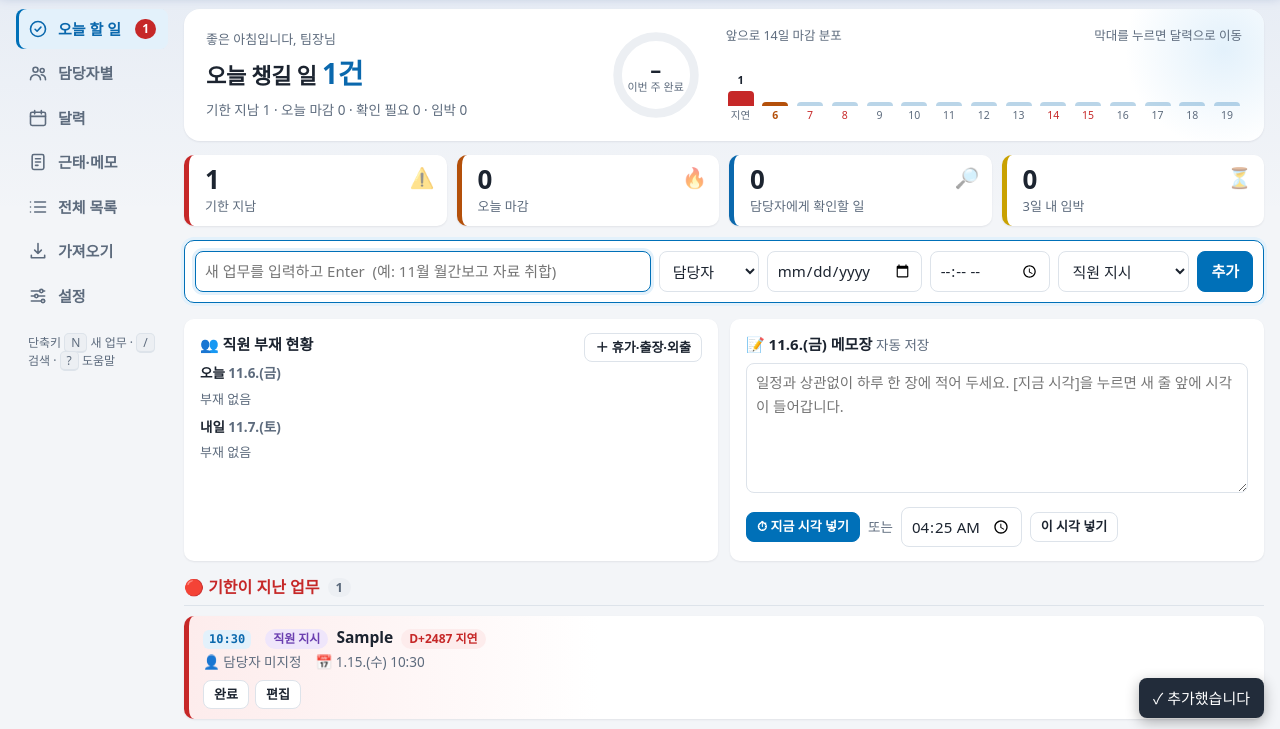
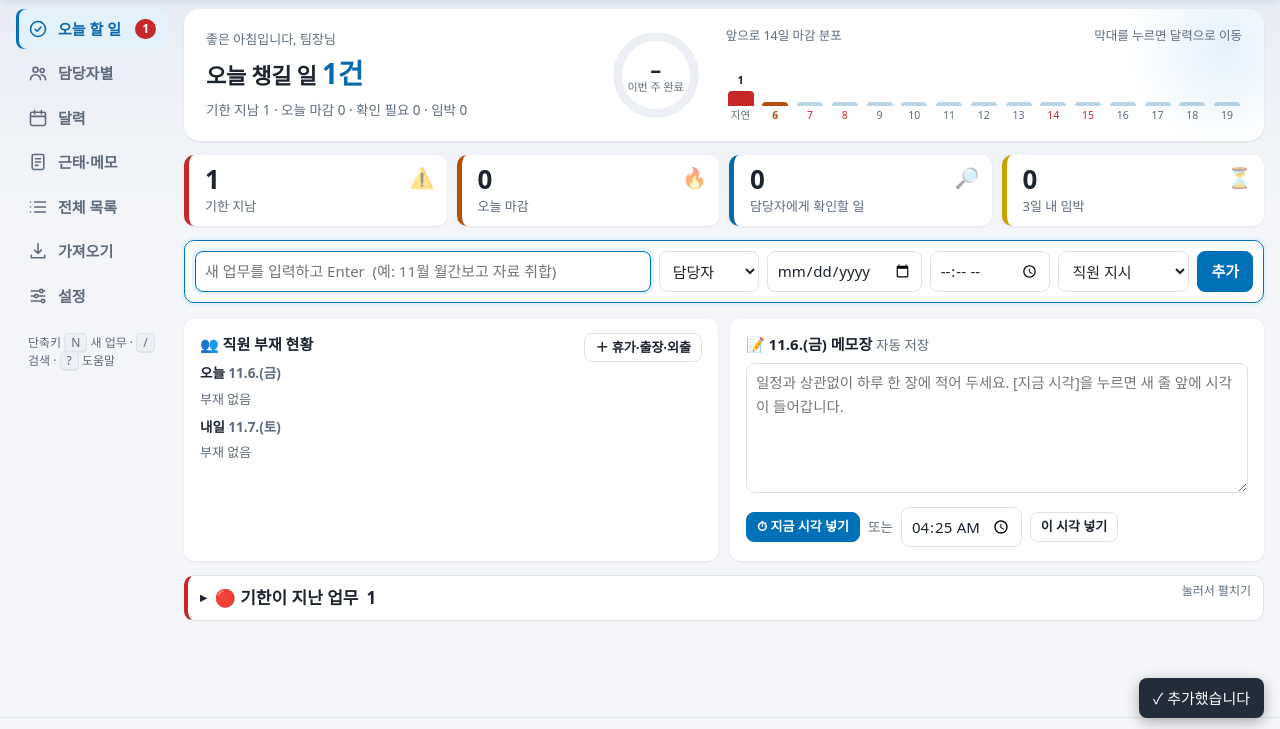
Before and after one commit to sudc1/work, a plain HTML site: page index.html in a window 1280 px wide. Both pictures are taken after typing "Sample", "2020-01-15", "10:30" into the empty fields and a click on the button "추가". Shown: the part 66-795 px from the top of the page. Drawn offline with Linux system fonts and the light colour scheme.

Commit message:
Add files via upload

```diff
--- a/index.html
+++ b/index.html
@@ -332,6 +332,10 @@ table.wk td{min-width:70px}
 .cal .ev.abs{display:inline-block;max-width:100%;margin:0;font-size:10px;line-height:1.3;padding:0 3px;border-left-width:2px;border-radius:3px;font-weight:500}
 .cal .ev.abs.more{background:var(--graybg);color:var(--sub);border-color:var(--gray)}
 @media(max-width:820px){.cal .ab-line{gap:2px}.cal .ev.abs{font-size:0;width:8px;height:5px;padding:0;border:0;border-radius:3px}.cal .ev.abs.more{display:none}}
+.fold>summary{list-style:none;cursor:pointer;display:block}.fold>summary::-webkit-details-marker{display:none}
+.fold>summary h2{display:flex;align-items:center;gap:8px;margin:0 0 10px;padding:9px 12px;border:1px solid var(--line);border-left:4px solid var(--red);border-radius:10px;background:var(--card)}
+.fold>summary h2::before{content:'▸';font-size:13px;transition:transform .15s}.fold[open]>summary h2::before{transform:rotate(90deg)}
+.fold .hint{margin-left:auto;font-size:12px;font-weight:400;color:var(--sub)}
 </style>
 </head>
 <body>
@@ -607,9 +611,11 @@ function openHelp(){
   <div class="foot"><button type="button" class="btn primary" data-act="closeDlg">닫기</button></div></div>`;$('#dlg').showModal();
 }
 /* ───────── 오늘 ───────── */
+let OVER_OPEN=false;
+document.addEventListener('toggle',e=>{if(e.target&&e.target.id==='overSec'){OVER_OPEN=e.target.open;const h=e.target.querySelector('.hint');if(h)h.textContent=OVER_OPEN?'눌러서 접기':'눌러서 펼치기'}},true);
 function viewToday(){
   const b=buckets(),total=b.over.length+b.today.length+b.chk.length+b.soon.length;
-  const sec=(cls,title,list)=>list.length?`<section class="sec ${cls}"><h2>${title}<span class="n">${list.length}</span></h2><div class="cards">${list.map(x=>card(x.t,x.i)).join('')}</div></section>`:'';
+  const sec=(cls,title,list)=>!list.length?'':cls==='over'?`<details class="sec over fold" id="overSec" ${OVER_OPEN?'open':''}><summary><h2>${title}<span class="n">${list.length}</span><span class="hint">${OVER_OPEN?'눌러서 접기':'눌러서 펼치기'}</span></h2></summary><div class="cards">${list.map(x=>card(x.t,x.i)).join('')}</div></details>`:`<section class="sec ${cls}"><h2>${title}<span class="n">${list.length}</span></h2><div class="cards">${list.map(x=>card(x.t,x.i)).join('')}</div></section>`;
   const perm=notifState();
   return `
   ${!storageOK?`<div class="notice">⚠ 이 브라우저에서 저장이 막혀 있습니다. 입력한 내용이 닫으면 사라질 수 있으니 [설정 → 백업]을 자주 받으세요.</div>`:''}
```
